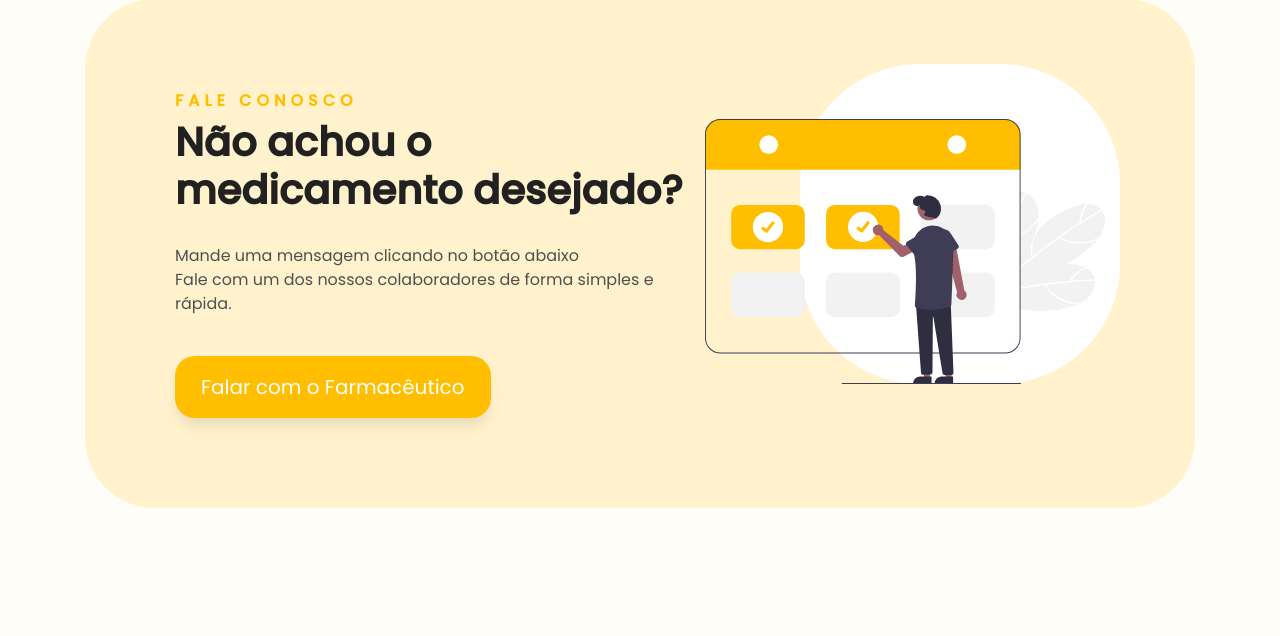
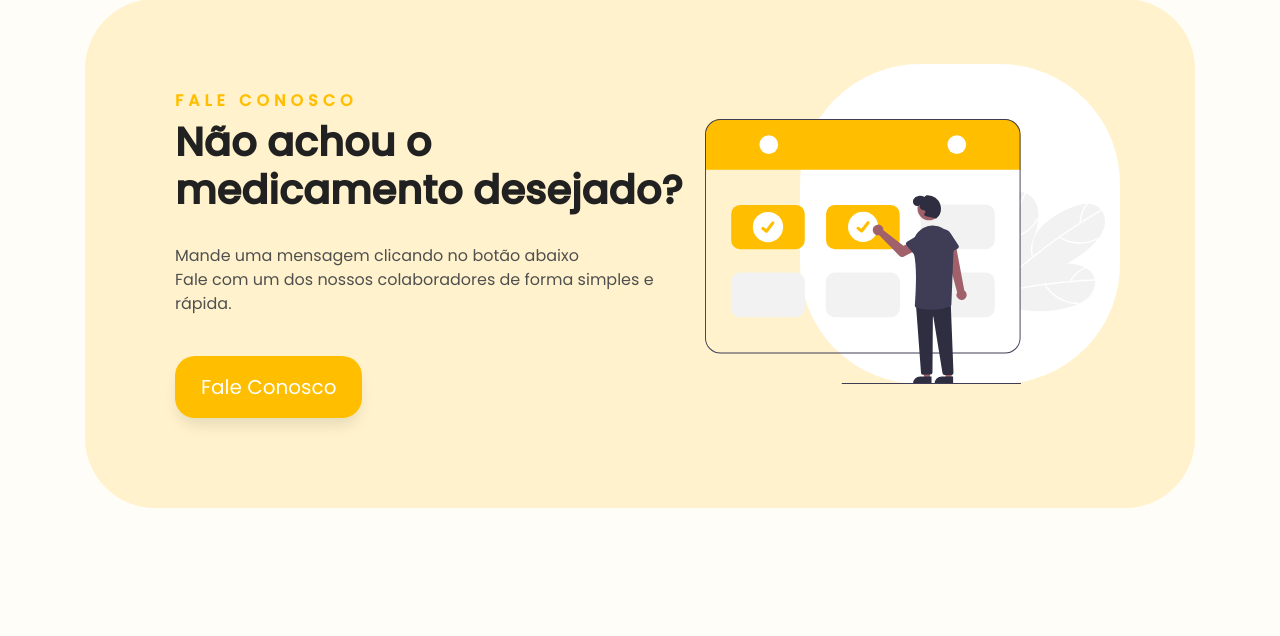
Before and after one commit to GaragemSite/Menu, a plain HTML site: page index.html in a window 1280 px wide. Shown: the part 3748-4384 px from the top of the page. Drawn offline with Linux system fonts and the light colour scheme.

Commit message:
Botão falar com  o farmacutico altrado para: fale conosco

```diff
--- a/index.html
+++ b/index.html
@@ -343,7 +343,7 @@
                                         Fale com um dos nossos colaboradores de forma simples e rápida.
                                     </p>
                                     <a class="btn btn-yellow mt-4 wow fadeIn delay-05s" href="#" id="btnReserva" target="_blank">
-                                        Falar com o Farmacêutico
+                                        Fale Conosco
                                     </a>
                                 </div>
 
```
